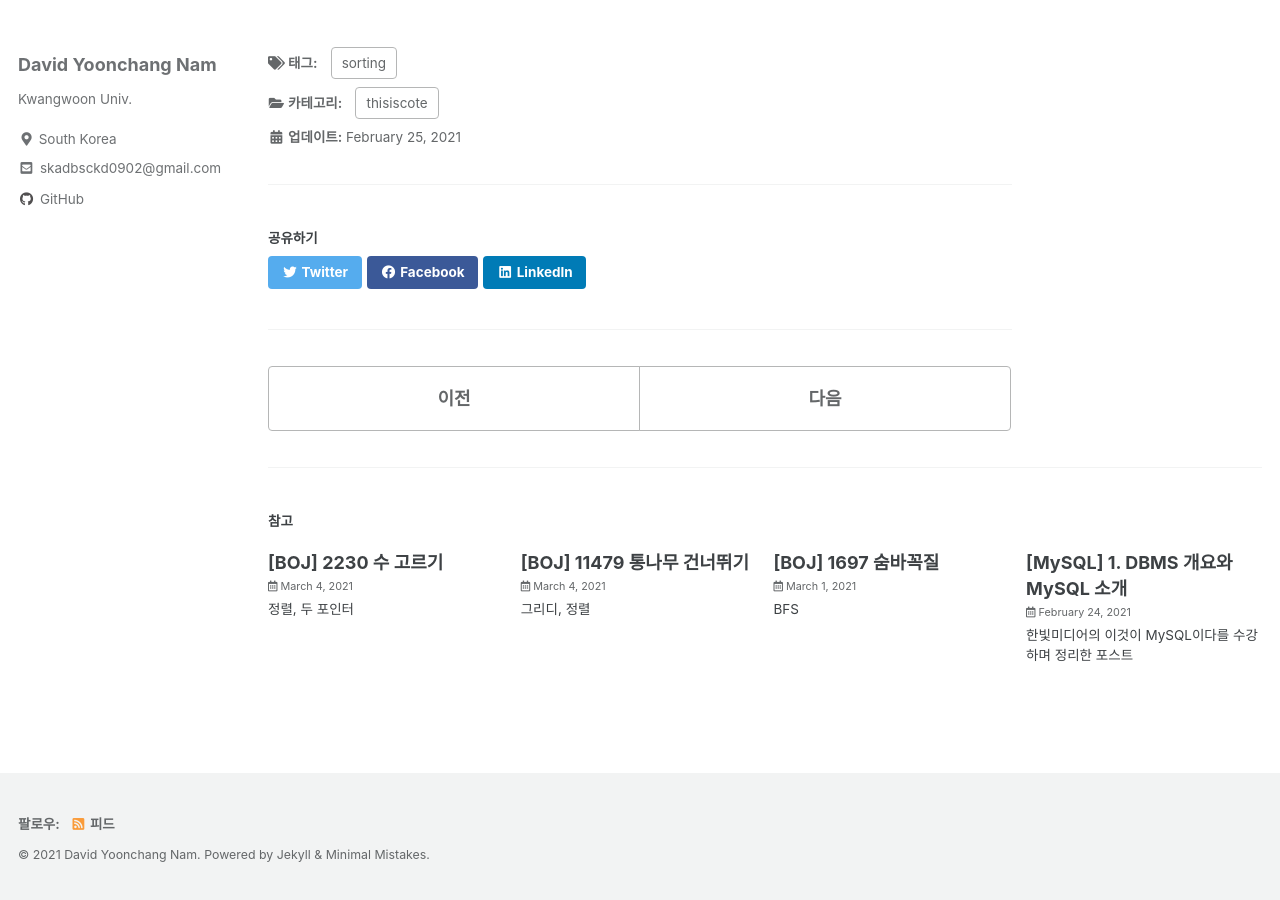
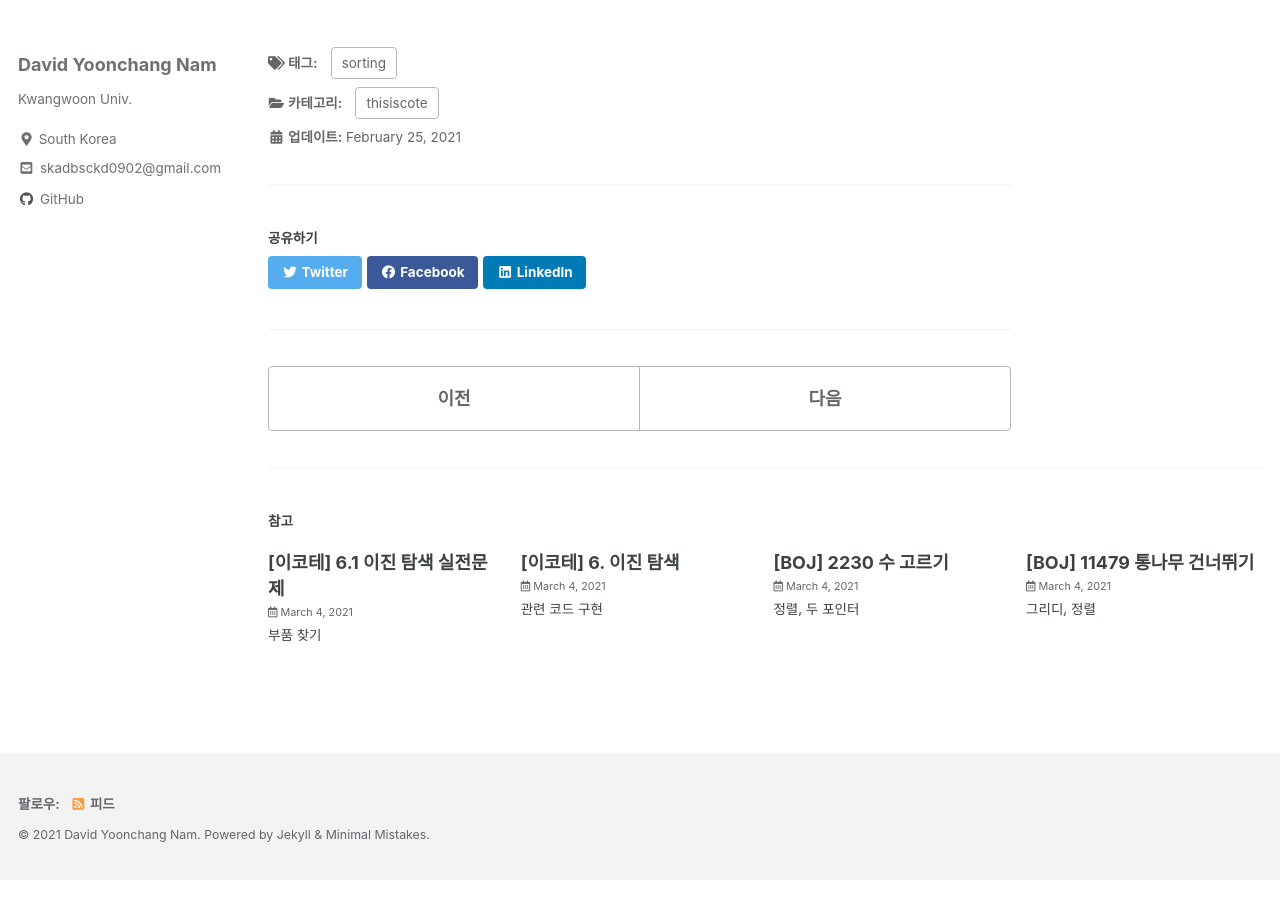
Before and after one commit to Akgop/Akgop.github.io, a Jekyll site: the page built from _posts/2021-02-25-thisiscote_51.md, in a window 1280 px wide and 900 px high, scrolled down 2240 px. Built offline with Jekyll 4.4.1, drawn with Linux system fonts in a browser that asks for light colours; cached includes are drawn as plain includes; part of the change alters nothing that is shown; some of the changed text lies outside the part shown.

Commit message:
이코테 6장 이진탐색 개념 정리 & 실전문제

````diff
--- a/_posts/2021-02-25-thisiscote_51.md
+++ b/_posts/2021-02-25-thisiscote_51.md
@@ -1,5 +1,5 @@
 ---
-title: \[이코테] 실전문제
+title: \[이코테] 5.1 정렬 실전문제
 categories:
   - thisiscote
 tags:
--- /dev/null
+++ b/_posts/2021-03-04-thisiscote_6.md
@@ -0,0 +1,101 @@
+---
+title: \[이코테] 6. 이진 탐색
+categories:
+  - thisiscote
+tags:
+  - binary search
+toc: true
+---
+
+### 관련 코드 구현
+
+---
+
+[[이코테] 실전 문제(예제)](http://akgop.github.io/thisiscote/thisiscote_61/)
+
+### 순차 탐색(Sequential Search)
+
+---
+
+순차 탐색이란 리스트 안에 있는 특정한 데이터를 찾기 위해 앞에서부터 데이터를 하나씩 차례대로 확인하는 방법이다. 보통 정렬되지 않은 리스트에서 데이터를 찾아야 할 때 사용한다.
+
+리스트에 특정 값의 원소가 있는지 체크할 때도 순차 탐색으로 원소를 확인하고, 리스트 자료형에서 특정한 값을 가지는 원소의 개수를 세는 count() 메서드를 이용할 때도 내부에서는 순차 탐색이 수행된다. → in 메서드 O(N)
+
+순차 탐색은 데이터 정렬 여부와 상관없이 가장 앞에 있는 원소부터 하나씩 확인해야 한다는 점이 특징이다.
+
+### 이진 탐색(Binary Search)
+
+---
+
+이진 탐색은 배열 내부의 데이터가 정렬되어 있어야만 사용할 수 있는 알고리즘이다. 이미 데이터가 정렬되어 있다면 매우 빠르게 데이터를 찾을 수 있다는 특징이 있다. → 데이터가 무작위일 때는 사용할 수 없다.
+
+이진 탐색은 한 번 확인할 때마다 확인하는 원소의 개수가 절반으로 줄어든다는 점에서 시간 복잡도가 O(logN)이다. 절반씩 데이터를 줄어들도록 만든다는 점은 퀵 정렬과 동일하다.
+
+구현방법에는 2가지가 있다. 재귀함수, 반복문
+
+```python
+# 바이너리 서치 - 재귀함수
+def binary_search(li, target, start, end):
+    if start > end:
+        return None
+    mid = (start + end) // 2
+    # 찾은 경우 인덱스 반환
+    if li[mid] == target:
+        return mid
+    # 중간점의 값보다 찾고자 하는 값이 작은 경우 왼쪽:
+    elif li[mid] > target:
+        return binary_search(li, target, start, mid - 1)
+    # 중간점의 값보다 찾고자 하는 값이 작은 경우 오른쪽:
+    else:
+        return binary_search(li, target, mid + 1, end)
+```
+
+```python
+# 바이너리 서치 - 반복문
+def binary_search_loop(li, target, start, end):
+    while start <= end:
+        mid = (start + end) // 2
+        # 찾은 경우 중간점 인덱스 반환
+        if li[mid] == target:
+            return mid
+        # 중간점의 값보다 찾고자 하는 값이 작은 경우 왼쪽 확인
+        elif li[mid] > target:
+            end = mid - 1
+        # 중간점의 값보다 찾고자 하는 값이 작은 경우 오른쪽 확인
+        else:
+            start = mid + 1
+    return None
+```
+
+### 트리 자료구조
+
+---
+
+트리 자료구조는 그래프 자료구조의 일종
+
+- 트리는 부모 노드(parent)와 자식 노드(child)의 관계로 표현
+- 트리의 최상단 노드 == 루트 노드(root node)
+- 트리의 최하단 노드 == 단말 노드(leaf node)
+- 트리의 일부를 떼어내도 트리 구조이며 이를 서브 트리(sub tree)라 한다.
+- **트리는 파일 시스템과 같이 계층적이고 정렬된 데이터를 다루기 적합하다.**
+
+### 이진 탐색 트리(Binary Search Tree, BST)
+
+---
+
+이진 탐색 트리는 트리중, 효율적인 탐색이 가능하도록 고안된 자료구조이다.
+
+- 왼쪽 자식 노드 < 부모 노드 < 오른쪽 자식 노드
+- 자식 노드가 없을 때까지 원소를 찾지 못했다면, 해당 자료구조에 원소가 없는 것
+
+### 코딩테스트에서의 이진 탐색
+
+---
+
+코딩 테스트에서 이진 탐색 문제는 탐색 범위가 큰 상황에서의 탐색을 가정하는 문제가 많다.
+
+데이터의 개수가 1000만개를 넘어가거나, 탐색 범위의 크기가 1000억 이상이라면 이진 탐색 알고리즘을 의심해보자.
+
+**파라메트릭 서치(Parametric Search)**는 최적화 문제를 결정 문제로 바꾸어 해결하는 기법이다. 결정 문제란 답을 Yes or No로 도출하는 문제이다. 원하는 조건을 만족하는 가장 알맞은 값을 찾는 최적화 문제에 주로 파라메트릭 서치를 사용한다.
+
+코딩테스트나, 프로그래밍 대회에서는 보통 파라메트릭 서치 유형은 이진 탐색을 이용하여 해결한다. 보통 파라메트릭 서치 문제 유형은 이진 탐색을 재귀적으로 구현하지 않고 반복문을 이용해 구현하면 더 간결하게 문제를 풀 수 있다.
--- /dev/null
+++ b/_posts/2021-03-04-thisiscote_61.md
@@ -0,0 +1,135 @@
+---
+title: \[이코테] 6.1 이진 탐색 실전문제
+categories:
+  - thisiscote
+tags:
+  - binary search
+toc: true
+---
+
+### 부품 찾기
+
+---
+
+해당 문제는 여러 방법으로 풀 수 있다.
+
+우선 탐색문제인데, input이 1000만, 100만 등 매우 큰 숫자이므로 이진 탐색을 의심하여 아래와 같이 풀어볼 수 있다.
+
+```python
+import sys
+
+def binary_search(li, target, start, end):
+    if start >= end:
+        return None
+    mid = (start + end) // 2
+    if li[mid] == target:
+        return mid
+    elif target < li[mid]:
+        return binary_search(li, target, start, mid - 1)
+    else:
+        return binary_search(li, target, mid + 1, end)
+
+# O((M + N) * logN) = O(NlogN)[정렬] + O(M * logN)[이진탐색]
+def solution(numbers, targets, n, m):
+    # 이진 탐색은 데이터가 정렬된 상태에서 사용
+    numbers.sort()           # O(NlogN)
+    for target in targets:   # O(M)
+        answer = binary_search(numbers, target, 0, n)  # O(M) * O(logN)
+        if answer is None:
+            print("no", end=' ')
+        else:
+            print("yes", end=' ')
+
+if __name__ == "__main__":
+    N = int(sys.stdin.readline().rstrip())
+    Numbers = list(map(int, sys.stdin.readline().rstrip().split()))
+    M = int(sys.stdin.readline().rstrip())
+    Targets = list(map(int, sys.stdin.readline().rstrip().split()))
+    solution(Numbers, Targets, N, M)
+```
+
+이진 탐색보다 더 쉬운 방법으로 위 문제를 구현할 수 있다.
+
+```python
+import sys
+
+def solution(numbers, targets, n, m):
+    # 이 문제는 set 을 이용하여 hash 자료형을 이용하여 구현할 수 있다.
+    # 오히려 이진탐색보다 코드가 간결해져 편하다. 항상 쉽게 풀 수 있는 여러 방법을 생각해보자.
+    number_set = set(numbers)    # O(N)
+    for target in targets:       # O(M)
+        if target in number_set:   # hash 구조라 in method = O(1)
+            print("yes", end=' ')
+        else:
+            print("no", end=' ')
+
+if __name__ == "__main__":
+    N = int(sys.stdin.readline().rstrip())
+    Numbers = list(map(int, sys.stdin.readline().rstrip().split()))
+    M = int(sys.stdin.readline().rstrip())
+    Targets = list(map(int, sys.stdin.readline().rstrip().split()))
+    solution(Numbers, Targets, N, M)
+```
+
+마지막으로 앞서 배운 count sort 개념을 이용해서 구현할 수도 있다.
+
+```python
+import sys
+
+def solution(numbers, targets, n, m):
+    for target in targets:
+        if numbers[target] == 1:
+            print("yes", end=' ')
+        else:
+            print("no", end=' ')
+
+if __name__ == "__main__":
+    N = int(sys.stdin.readline().rstrip())
+    Numbers = [0] * 1000000
+    for i in sys.stdin.readline().rstrip().split():
+        Numbers[int(i)] = 1
+    M = int(sys.stdin.readline().rstrip())
+    Targets = list(map(int, sys.stdin.readline().rstrip().split()))
+    solution(Numbers, Targets, N, M)
+```
+
+### 떡볶이 떡 만들기
+
+---
+
+해당 문제는 이진 탐색의 전형적인 문제이다.
+
+파라메트릭 서치 문제이고, input이 매우 크기 때문에 이진 탐색을 떠올려야 한다.
+
+떡을 자르는 높이를 이진 탐색을 통해 조정하며 구현하면 된다.
+
+```python
+import sys
+
+def solution(heights, n, m):
+    start = 0
+    end = max(heights)      # 처음, 끝 구함
+    answer = 0
+    while start <= end:
+        mid = (start + end) // 2
+
+        # heights 순회하며 탐색
+        total = 0
+        for height in heights:
+            tmp = height - mid
+            if tmp > 0:
+                total += tmp
+
+        # 총합이 더 크다면
+        if total > m:
+            start = mid + 1
+        else:
+            answer = mid
+            end = mid - 1
+    return answer
+
+if __name__ == "__main__":
+    N, M = map(int, sys.stdin.readline().rstrip().split())
+    Heights = list(map(int, sys.stdin.readline().rstrip().split()))
+    print(solution(Heights, N, M))
+```
````
